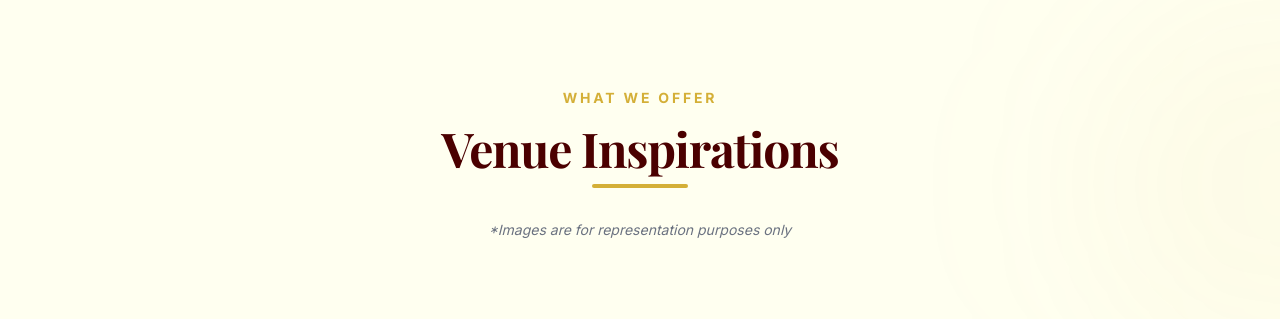
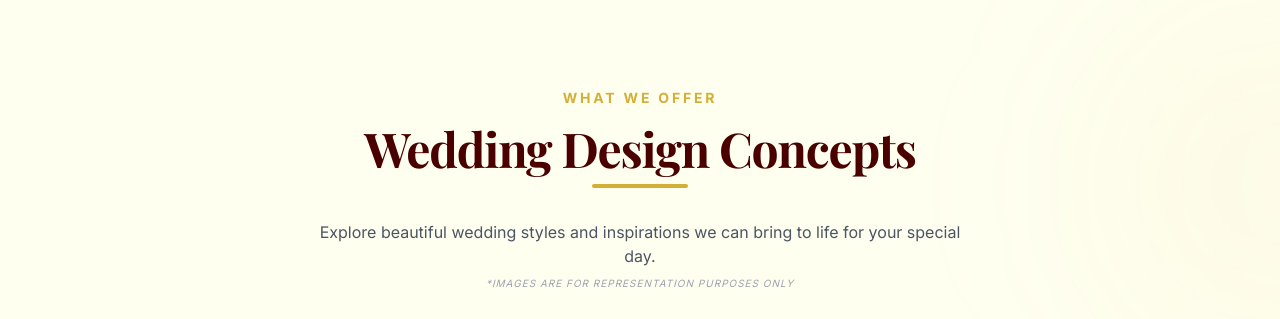
Before and after one commit to Durga-gith/mile-vaganan-events, a Next.js app in the folder apps/web/: page / in a window 1280 px wide. Shown: the part 1640-1959 px from the top of the page. Built offline with nearby package versions, Linux system fonts and the light colour scheme; a web font is replaced by a local one.

Commit message:
feat: rename section to Wedding Design Concepts and fix planning image 404

```diff
--- a/apps/web/components/ServiceDetails.tsx
+++ b/apps/web/components/ServiceDetails.tsx
@@ -119,7 +119,7 @@ const services: ServiceItem[] = [
       ta: 'மன அழுத்தமில்லாத ராஜகம்பீர கொண்டாட்டத்திற்கான முழுமையான திருமணத் திட்டமிடல் மற்றும் மேலாண்மை சேவைகள்.'
     },
     price: 'For prices contact us',
-    image: 'https://images.unsplash.com/photo-1519222970733-f746153fe785?ixlib=rb-4.0.3&auto=format&fit=crop&w=800&q=80',
+    image: 'https://images.unsplash.com/photo-1517457373958-b7bdd058a548?ixlib=rb-4.0.3&auto=format&fit=crop&w=800&q=80',
     features: {
       en: ['Budget management', 'Vendor coordination', 'Timeline planning', 'Guest hospitality', 'On-day support'],
       ta: ['பட்ஜெட் மேலாண்மை', 'விற்பனையாளர் ஒருங்கிணைப்பு', 'திட்டமிடல்', 'விருந்தினர் உபசரிப்பு', 'திருமண நாள் ஆதரவு']
--- a/apps/web/components/Services.tsx
+++ b/apps/web/components/Services.tsx
@@ -47,7 +47,7 @@ export default function Services({ lang }: { lang: string }) {
     decoration: 'https://images.unsplash.com/photo-1511795409834-ef04bbd61622?ixlib=rb-4.0.3&auto=format&fit=crop&w=800&q=80', // Elegant decoration
     photography: 'https://images.unsplash.com/photo-1537633552985-df8429e8048b?ixlib=rb-4.0.3&auto=format&fit=crop&w=800&q=80', // Wedding photography
     entertainment: 'https://images.unsplash.com/photo-1511671782779-c97d3d27a1d4?ixlib=rb-4.0.3&auto=format&fit=crop&w=800&q=80', // Live music
-    planning: 'https://images.unsplash.com/photo-1519222970733-f746153fe785?ixlib=rb-4.0.3&auto=format&fit=crop&w=800&q=80' // Wedding planning coordination
+    planning: 'https://images.unsplash.com/photo-1517457373958-b7bdd058a548?ixlib=rb-4.0.3&auto=format&fit=crop&w=800&q=80' // Professional event planning
   };
 
   return (
@@ -73,9 +73,20 @@ export default function Services({ lang }: { lang: string }) {
             transition={{ delay: 0.1 }}
             className="section-title"
           >
-            {lang === 'en' ? 'Venue Inspirations' : 'திருமண இடங்கள்'}
+            {lang === 'en' ? 'Wedding Design Concepts' : 'திருமண வடிவமைப்பு கருத்துக்கள்'}
           </motion.h2>
-          <p className="text-gray-500 mt-4 italic text-sm">
+          <motion.p
+            initial={{ opacity: 0, y: 20 }}
+            whileInView={{ opacity: 1, y: 0 }}
+            viewport={{ once: true }}
+            transition={{ delay: 0.2 }}
+            className="text-gray-600 max-w-2xl mx-auto mt-4"
+          >
+            {lang === 'en'
+              ? 'Explore beautiful wedding styles and inspirations we can bring to life for your special day.'
+              : 'உங்கள் சிறப்பு நாளுக்காக நாங்கள் உயிர் கொடுக்கக்கூடிய அழகான திருமண பாணிகள் மற்றும் உத்வேகங்களை ஆராயுங்கள்.'}
+          </motion.p>
+          <p className="text-gray-400 mt-2 italic text-[10px] uppercase tracking-widest">
             {lang === 'en' ? '*Images are for representation purposes only' : '*படங்கள் விளக்கத்திற்காக மட்டுமே'}
           </p>
         </div>
```
